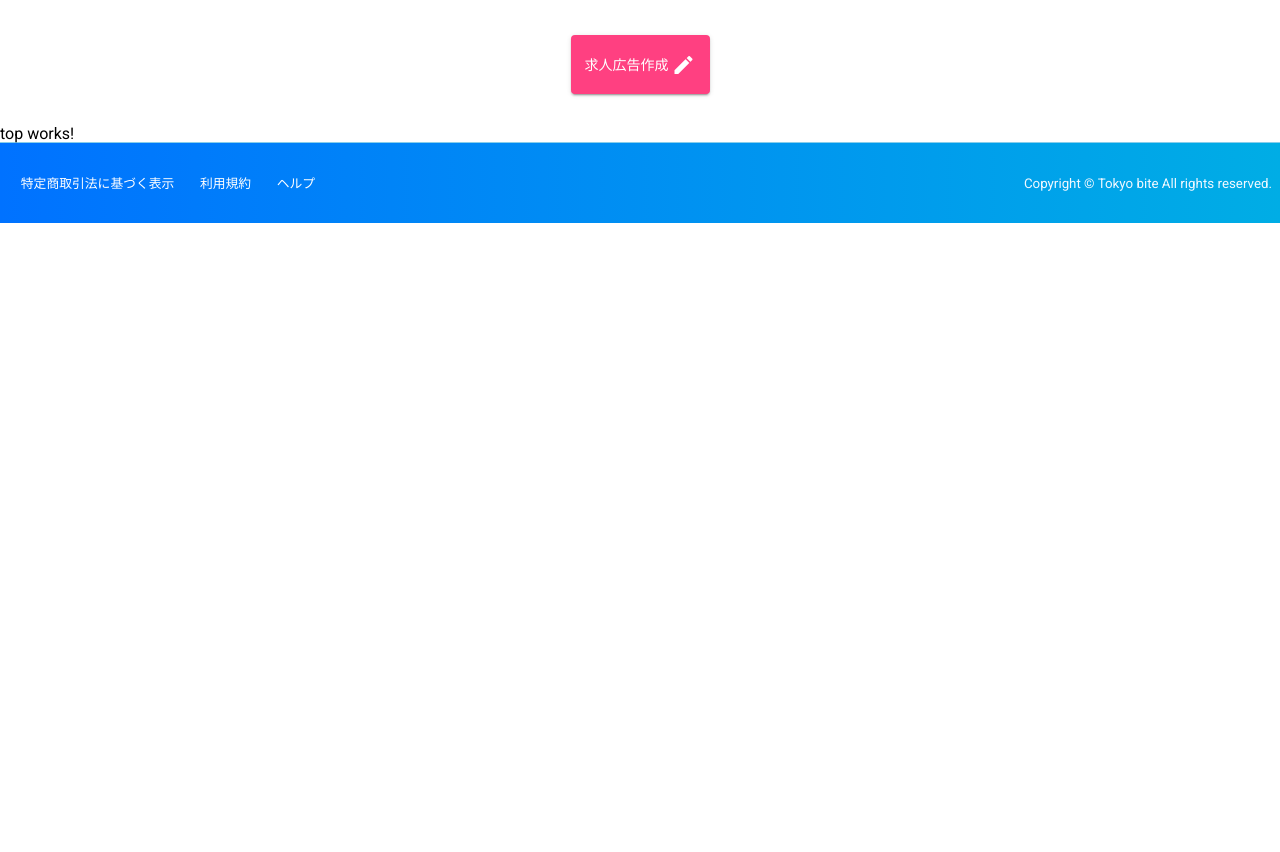
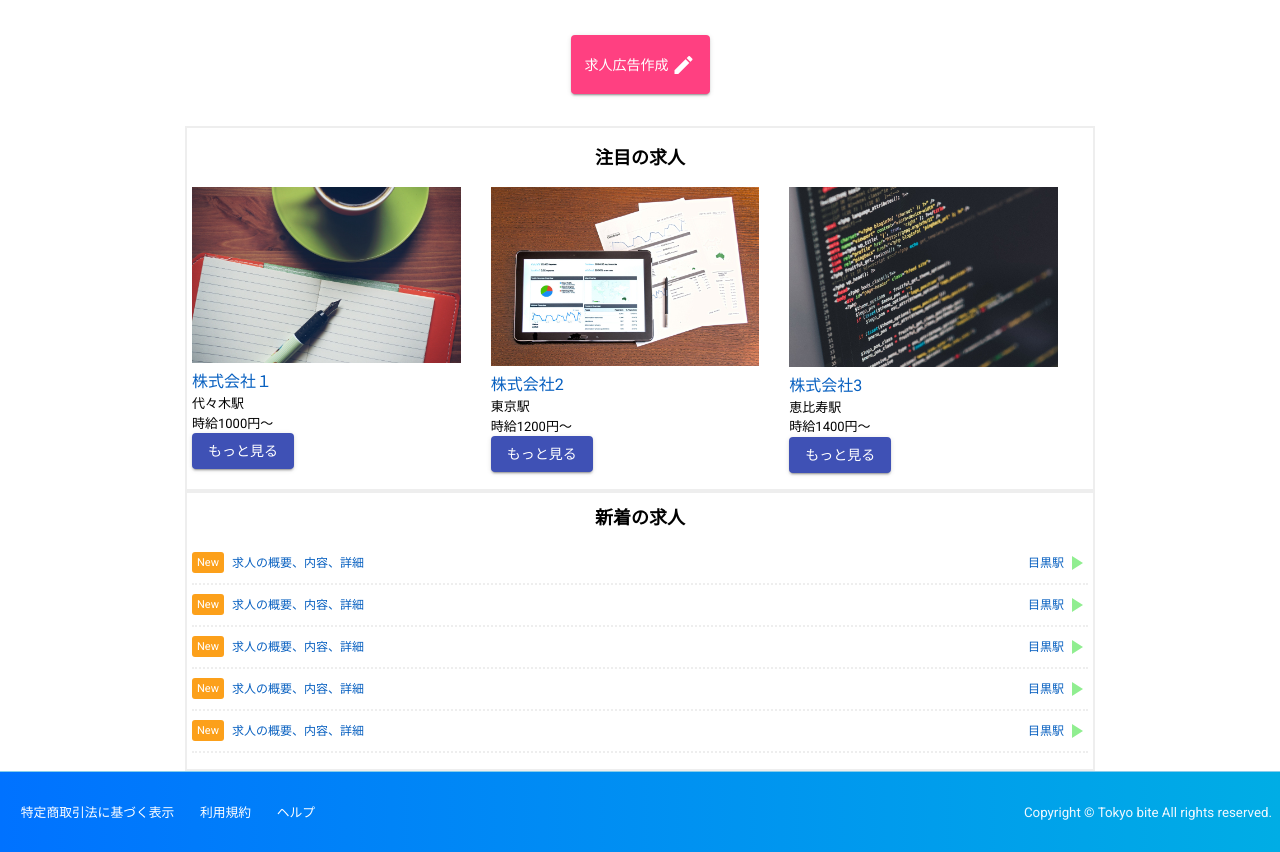
Before and after one commit to cameron-s-dev/angular-jobapp, an Angular app: page /top in a window 1280 px wide. Shown: the part 384-1236 px from the top of the page. Before the commit the page ends 800 px from the top, so only its background shows below. Built offline with nearby package versions, Linux system fonts and the light colour scheme.

Commit message:
feat(attention,new): コンポーネント追加

```diff
--- a/src/app/top/top/top.component.html
+++ b/src/app/top/top/top.component.html
@@ -1 +1,2 @@
-<p>top works!</p>
+<app-attention></app-attention>
+<app-new></app-new>
```
